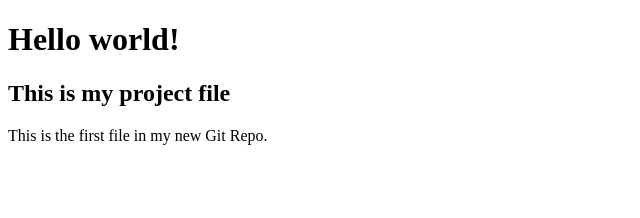
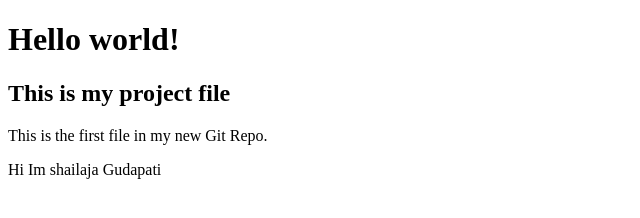
Before and after one commit to Gshailaja-12/shailaja-12, a plain HTML site: page index.html in a window 1280 px wide. Shown: the whole page, without its empty margins (0-640 px from the left). Drawn offline with Linux system fonts and the light colour scheme.

Commit message:
branch changes made

```diff
--- a/index.html
+++ b/index.html
@@ -8,6 +8,6 @@
 <h1>Hello world!</h1>
 <h2>This is my project file</h2>
 <p>This is the first file in my new Git Repo.</p>
-
+<p>Hi Im shailaja Gudapati</p>
 </body>
 </html>
```
Also changed, not shown: 1 other file.
